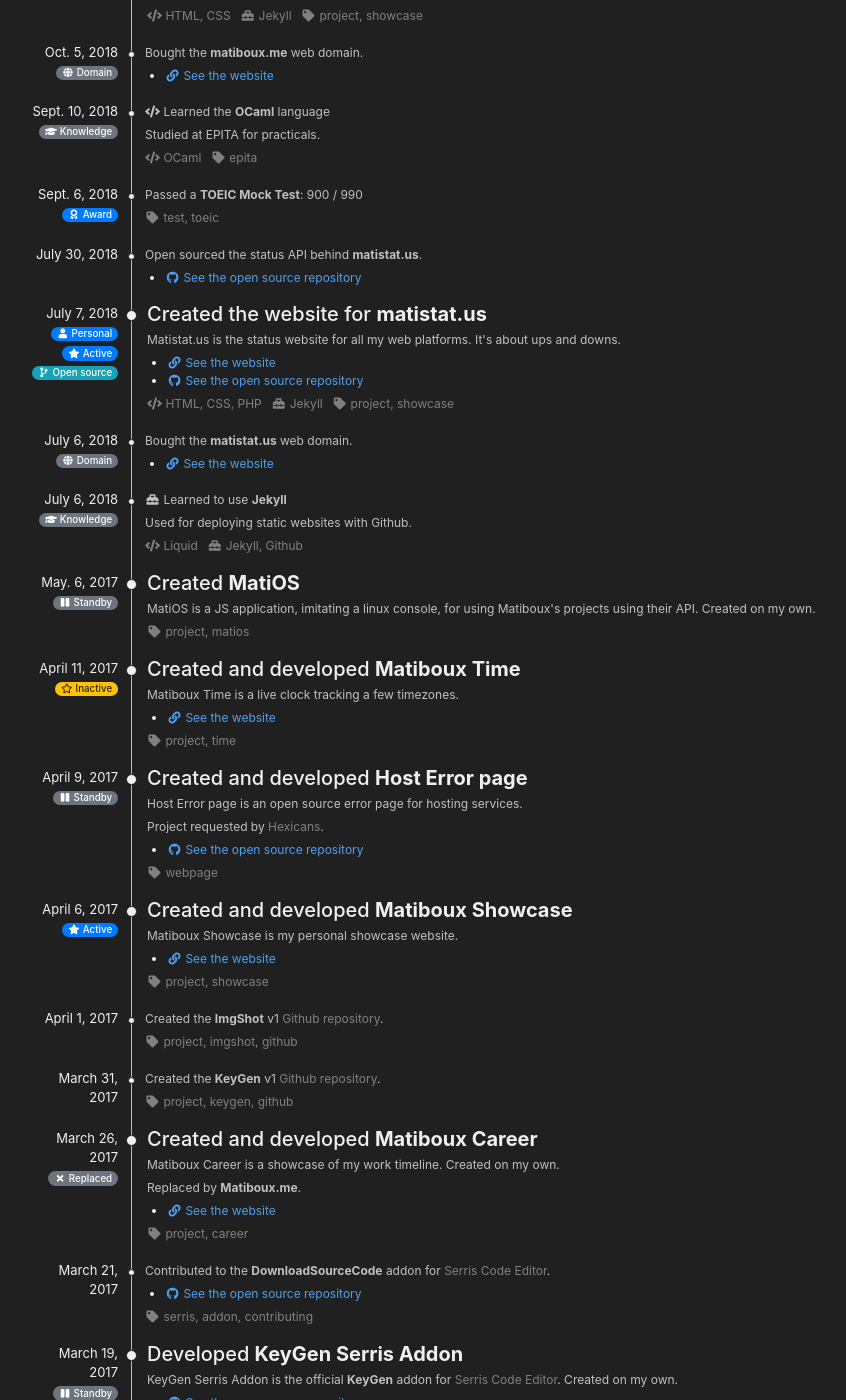
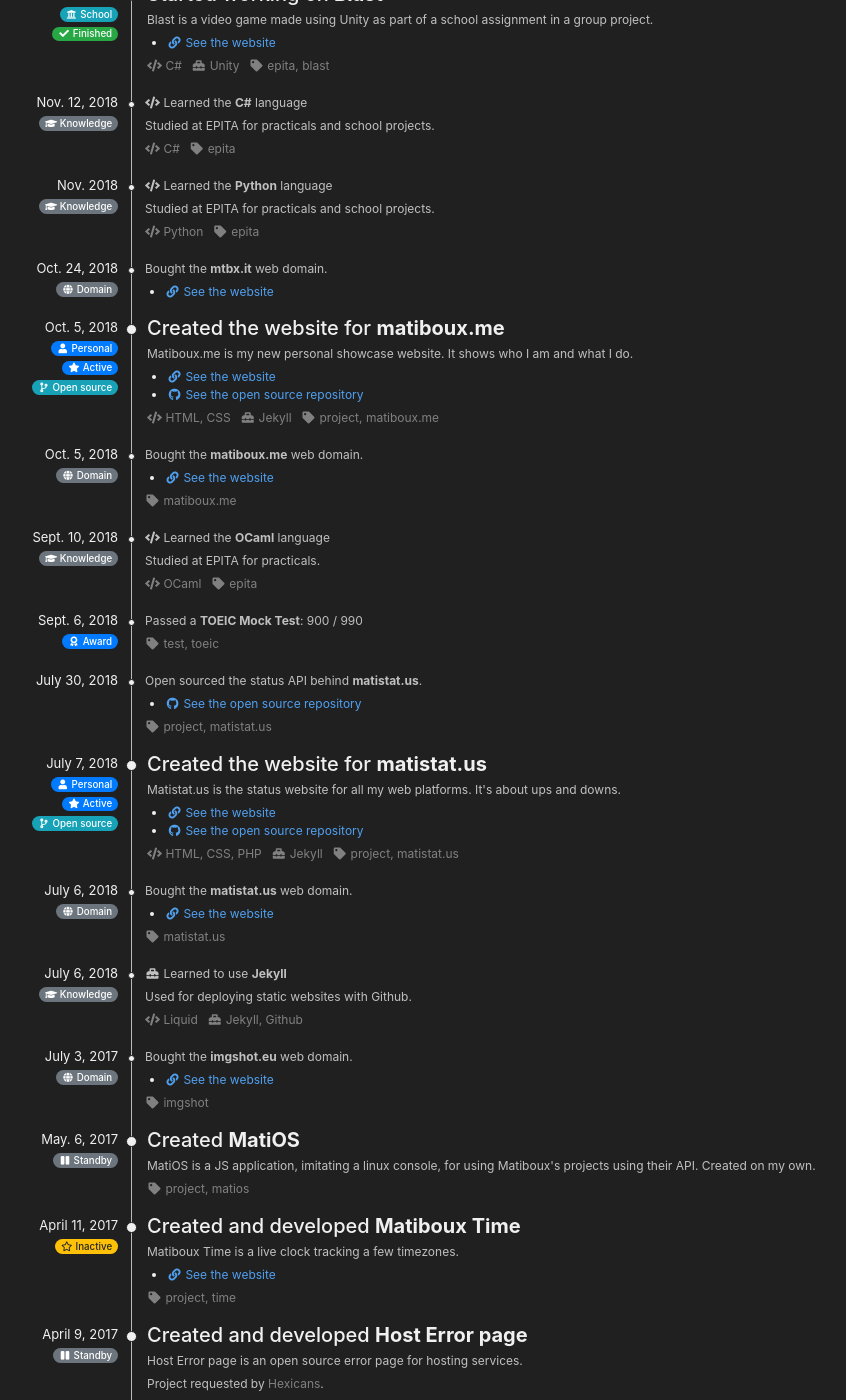
Before and after one commit to matiboux/matiboux.me, a Jekyll site: the page built from timeline.html, in a window 1280 px wide and 1400 px high, scrolled down 6323 px. Shown: the whole window, without its empty margins (57-903 px from the left). Built offline with Jekyll 4.4.1, drawn with Linux system fonts in a browser that asks for light colours; nearby versions of some CDN libraries; some of the changed text lies outside the part shown.

Commit message:
Add missing information on my domains in timeline.yml

```diff
--- a/_data/timeline.yml
+++ b/_data/timeline.yml
@@ -66,6 +66,13 @@
   tools: [GoogleTest]
   category: knowledge
   tags: [epita, chess]
+
+- description: Bought the <b>paucard.fr</b> web domain.
+  links:
+  - title: <i class="fas fa-link fa-fw"></i> See the website
+    href: https://paucard.fr/
+  date: March 3, 2021
+  category: domain
 
 - title: Started working on the <b>Chess</b> school project
   description:
@@ -154,6 +161,14 @@
   category: school
   tags: [epita]
 
+- description: Bought the <b>2gether-asso.fr</b> web domain.
+  links:
+  - title: <i class="fas fa-link fa-fw"></i> See the website
+    href: https://2gether-asso.fr/
+  date: Dec. 18, 2020
+  category: domain
+  tags: [2gether]
+
 - title: Started working on the <b>42sh</b> school project
   description:
   - "Developed a POSIX shell, in a group of 4 students, in C."
@@ -177,6 +192,14 @@
   tools: [Jekyll]
   category: school
   tags: [project, cm5forever]
+
+- description: Bought the <b>cm5forever.fr</b> web domain.
+  links:
+  - title: <i class="fas fa-link fa-fw"></i> See the website
+    href: https://cm5forever.fr/
+  date: Nov. 7, 2020
+  category: domain
+  tags: [cm5forever]
 
 - description:
   - <b>Malloc</b> – Reimplemented the malloc-family C functions
@@ -233,6 +256,13 @@
   languages: [C]
   category: school
   tags: [epita]
+
+- description: Bought the <b>mati.gay</b> web domain.
+  links:
+  - title: <i class="fas fa-link fa-fw"></i> See the website
+    href: https://mati.gay/
+  date: Sept. 26, 2020
+  category: domain
 
 - title: Started developing <b>A.M.E.L.I.E</b>, a Discord bot.
   description:
@@ -422,7 +452,7 @@
 
 - description: Released a major interface update of <a href="https://matiboux.me/">matiboux.me</a>.
   date: Sept. 1, 2019
-  tags: [project, showcase]
+  tags: [project, matiboux.me]
 
 - description:
   - <i class="fas fa-code fa-fw"></i> Learned the <b>68000 Assembly</b> language
@@ -505,6 +535,7 @@
     href: https://epita.it/
   date: May 25, 2019
   category: domain
+  tags: [epita.it]
 
 - title: Created the website for <b>epidocs.eu</b>
   description: epidocs.eu is the home page for Epidocs, linking to its projects.
@@ -526,6 +557,7 @@
     href: https://epidocs.eu/
   date: May 25, 2019
   category: domain
+  tags: [epidocs]
 
 - description: <i class="fas fa-code fa-fw"></i> Introduced to the <b>Kotlin</b> language
   date: May 22, 2019
@@ -616,6 +648,13 @@
   tags: [epita]
 
 
+- description: Bought the <b>mtbx.it</b> web domain.
+  links:
+  - title: <i class="fas fa-link fa-fw"></i> See the website
+    href: https://mtbx.it/
+  date: Oct. 24, 2018
+  category: domain
+
 - title: Created the website for <b>matiboux.me</b>
   description: Matiboux.me is my new personal showcase website. It shows who I am and what I do.
   links:
@@ -629,7 +668,14 @@
   opensource: true
   languages: [HTML, CSS]
   tools: [Jekyll]
-  tags: [project, showcase]
+  tags: [project, matiboux.me]
+
+# - description: Bought the <b>chisana.me</b> web domain.
+  # links:
+  # - title: <i class="fas fa-link fa-fw"></i> See the website
+    # href: https://chisana.me/
+  # date: Oct. 5, 2018
+  # category: domain
 
 - description: Bought the <b>matiboux.me</b> web domain.
   links:
@@ -637,6 +683,7 @@
     href: https://matiboux.me/
   date: Oct. 5, 2018
   category: domain
+  tags: [matiboux.me]
 
 
 - description:
@@ -659,6 +706,7 @@
   - title: <i class="fab fa-github fa-fw"></i> See the open source repository
     href: https://github.com/matiboux/matistat.us
   date: July 30, 2018
+  tags: [project, matistat.us]
 
 - title: Created the website for <b>matistat.us</b>
   description: Matistat.us is the status website for all my web platforms. It's about ups and downs.
@@ -673,7 +721,7 @@
   opensource: true
   languages: [HTML, CSS, PHP]
   tools: [Jekyll]
-  tags: [project, showcase]
+  tags: [project, matistat.us]
 
 - description: Bought the <b>matistat.us</b> web domain.
   links:
@@ -681,6 +729,7 @@
     href: https://matistat.us/
   date: July 6, 2018
   category: domain
+  tags: [matistat.us]
 
 - description:
   - <i class="fas fa-toolbox fa-fw"></i> Learned to use <b>Jekyll</b>
@@ -689,6 +738,14 @@
   languages: [Liquid]
   tools: [Jekyll, Github]
   category: knowledge
+
+- description: Bought the <b>imgshot.eu</b> web domain.
+  links:
+  - title: <i class="fas fa-link fa-fw"></i> See the website
+    href: https://imgshot.eu/
+  date: July 3, 2017
+  category: domain
+  tags: [imgshot]
 
 
 # (63, 'Created and developed <b>Polls</b>', 'Polls is a simple service for making straw polls. Worked on my own.\r\n<i>Started development on -?-.</i>\r\n<i class=\"fa fa-link fa-fw\"></i> <a href=\"https://polls.matiboux.com/\">See its website</a>.', 'polls', 'tasks', 'active', 'Jul. 12, 2017', '2017-07-12 00:11:19'),
@@ -818,6 +875,7 @@
     href: https://ljv.fr/
   date: Feb. 7, 2017
   category: domain
+  tags: [ljv]
 
 - title: Kept stats of all my <b>CSGO</b> competitive plays
   description: CSGO is a FPS video game edited by Valve. Stats stored in a Google Sheets document.
```
